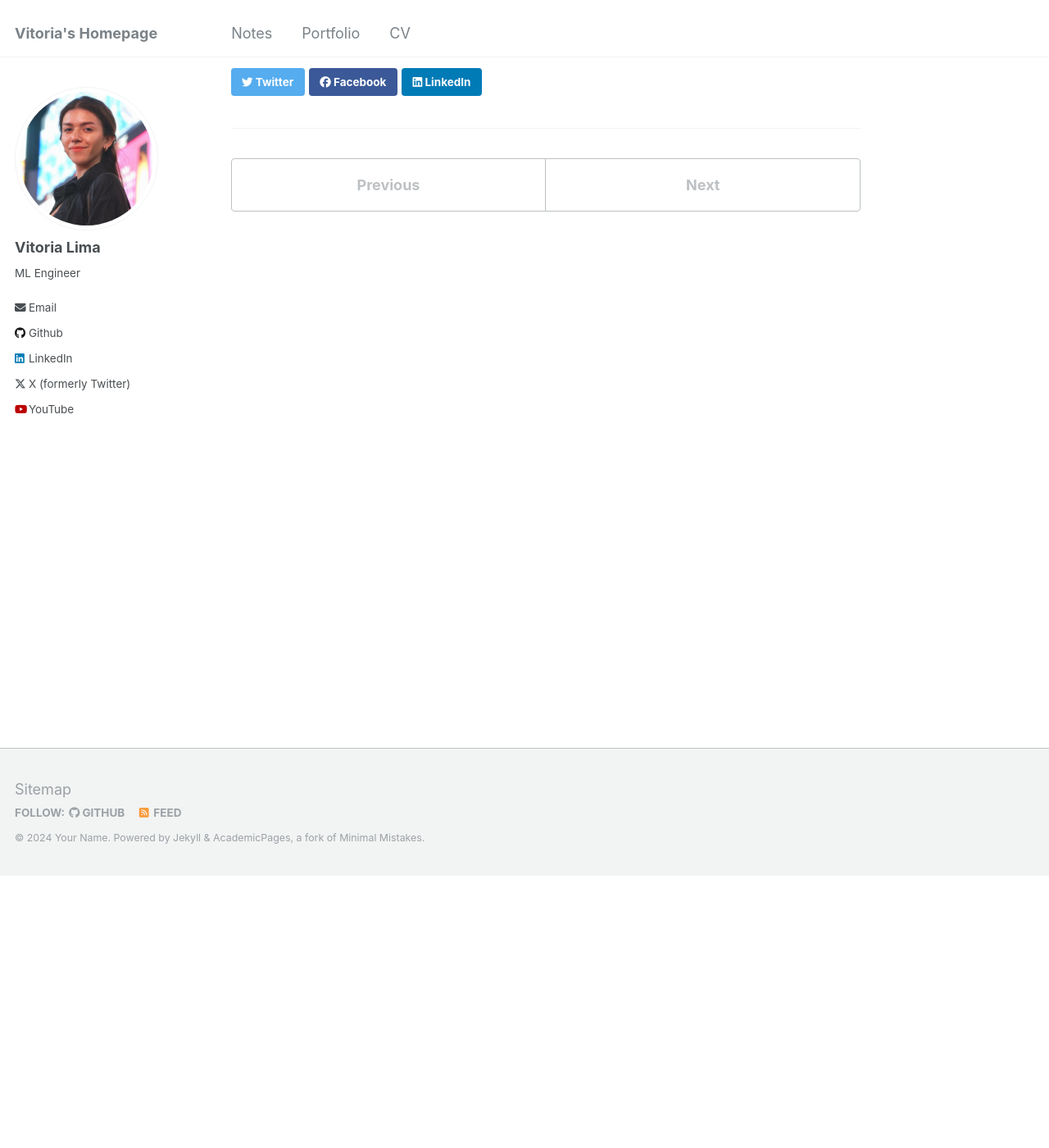
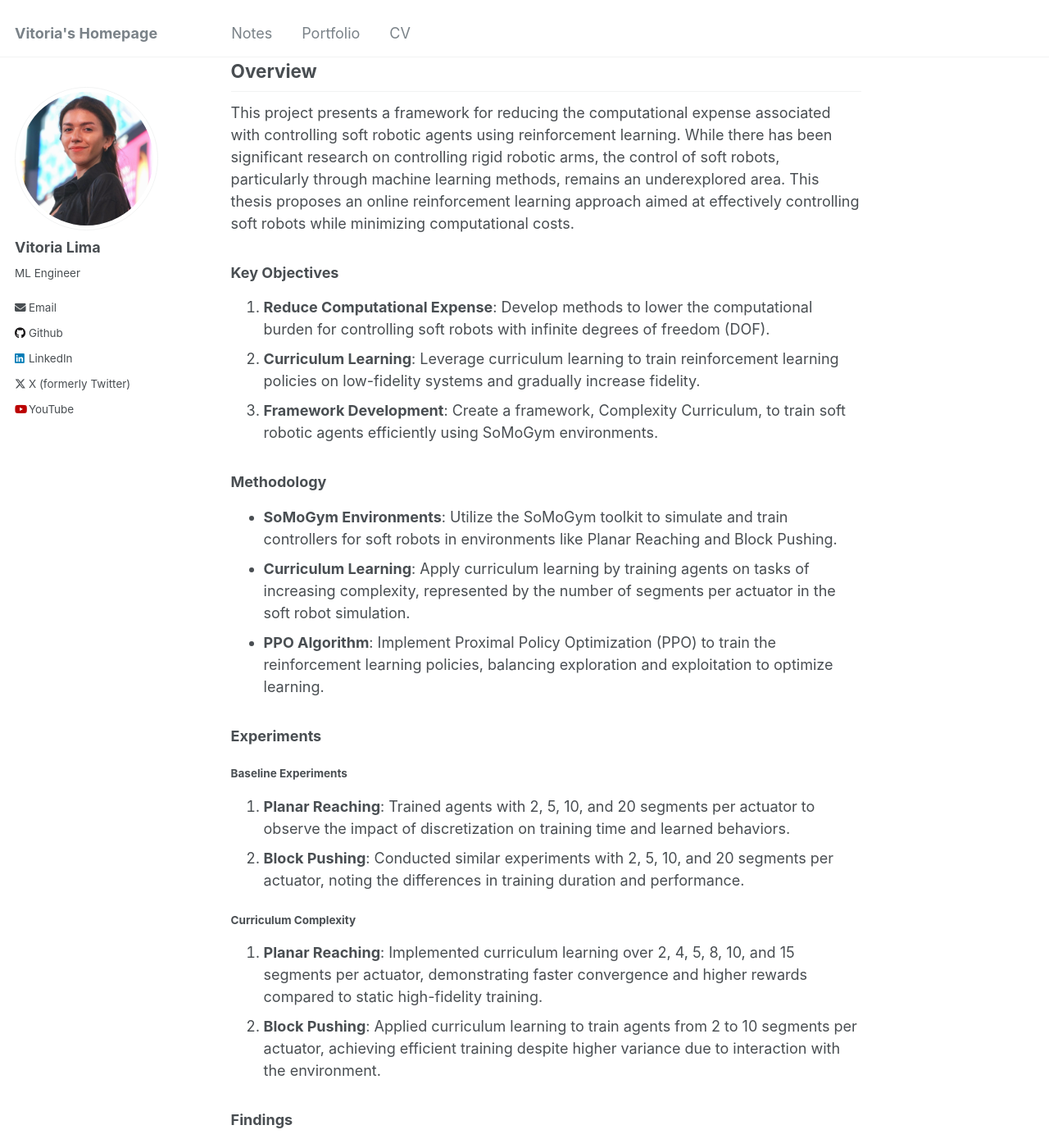
Before and after one commit to vitoriarlima/vitoriarlima.github.io, a Jekyll site: the page built from _portfolio/portfolio-3.md, in a window 1280 px wide and 1400 px high, scrolled down 332 px. Shown: the whole window at 82% size. Built offline with Jekyll 4.4.1, drawn with Linux system fonts in a browser that asks for light colours; some of the changed text lies outside the part shown.

Commit message:
Updating Website

```diff
--- a/_portfolio/portfolio-3.md
+++ b/_portfolio/portfolio-3.md
@@ -1,7 +1,48 @@
 ---
-title: "Portfolio item number 1"
-excerpt: "Short description of portfolio item number 1<br/><img src='/images/500x300.png'>"
+title: "Curriculum Complexity applied in RL simulation complexity to lighten and speed up an agent's training time."
+excerpt: "Work done under the supervision of Professor Daniel Bruder and Professor Robert Wood at the Harvard's Microrobotics Lab."
 collection: portfolio
 ---
 
-This is an item in your portfolio. It can be have images or nice text. If you name the file .md, it will be parsed as markdown. If you name the file .html, it will be parsed as HTML.
+# Curriculum Complexity: A Framework for Computationally Efficient Reinforcement Learning Control of Soft Robotic Agents
+
+## Overview
+
+This project presents a framework for reducing the computational expense associated with controlling soft robotic agents using reinforcement learning. While there has been significant research on controlling rigid robotic arms, the control of soft robots, particularly through machine learning methods, remains an underexplored area. This thesis proposes an online reinforcement learning approach aimed at effectively controlling soft robots while minimizing computational costs.
+
+### Key Objectives
+
+1. **Reduce Computational Expense**: Develop methods to lower the computational burden for controlling soft robots with infinite degrees of freedom (DOF).
+2. **Curriculum Learning**: Leverage curriculum learning to train reinforcement learning policies on low-fidelity systems and gradually increase fidelity.
+3. **Framework Development**: Create a framework, Complexity Curriculum, to train soft robotic agents efficiently using SoMoGym environments.
+
+### Methodology
+
+- **SoMoGym Environments**: Utilize the SoMoGym toolkit to simulate and train controllers for soft robots in environments like Planar Reaching and Block Pushing.
+- **Curriculum Learning**: Apply curriculum learning by training agents on tasks of increasing complexity, represented by the number of segments per actuator in the soft robot simulation.
+- **PPO Algorithm**: Implement Proximal Policy Optimization (PPO) to train the reinforcement learning policies, balancing exploration and exploitation to optimize learning.
+
+### Experiments
+
+#### Baseline Experiments
+
+1. **Planar Reaching**: Trained agents with 2, 5, 10, and 20 segments per actuator to observe the impact of discretization on training time and learned behaviors.
+2. **Block Pushing**: Conducted similar experiments with 2, 5, 10, and 20 segments per actuator, noting the differences in training duration and performance.
+
+#### Curriculum Complexity
+
+1. **Planar Reaching**: Implemented curriculum learning over 2, 4, 5, 8, 10, and 15 segments per actuator, demonstrating faster convergence and higher rewards compared to static high-fidelity training.
+2. **Block Pushing**: Applied curriculum learning to train agents from 2 to 10 segments per actuator, achieving efficient training despite higher variance due to interaction with the environment.
+
+### Findings
+
+- **Training Efficiency**: Curriculum learning significantly reduced training time while maintaining high fidelity in learned behaviors.
+- **Performance Improvement**: Agents trained using curriculum learning achieved comparable or better performance than those trained directly on high-fidelity simulations.
+
+### Conclusion
+
+This framework demonstrates the potential of curriculum learning in enhancing the efficiency and effectiveness of reinforcement learning for soft robotic control. By gradually increasing task complexity, the computational burden is reduced, paving the way for more advanced and practical applications of soft robotics in various fields.
+
+### Repository and Resources
+
+To read the full analysis, you can download the [PDF file](/Users/vitorialima/Desktop/personal/personal website/vitoriarlima.github.io-/files/Vitoria___Master_Thesis.pdf).
```
Also changed, not shown: _pages/about.md (+1 -1 lines), 1 other file.
